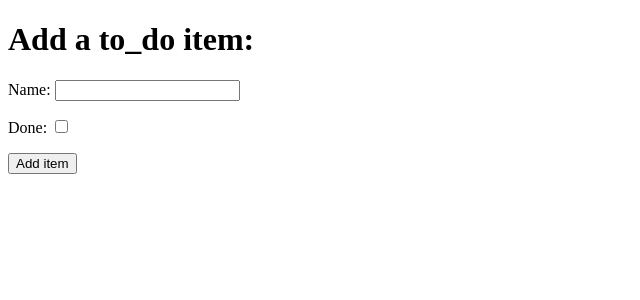
After one commit to thomasstrassmann/hello-django, a Django app: page /add in a window 1280 px wide. The commit adds this page. Shown: the top 300 px of the page, without its empty margins (0-640 px from the left). Run offline with Django 3.2, Linux system fonts and the light colour scheme.

Commit message:
enable create functionality

```diff
--- a/django_todo/urls.py
+++ b/django_todo/urls.py
@@ -15,9 +15,10 @@ Including another URLconf
 """
 from django.contrib import admin
 from django.urls import path
-from todo.views import get_todo_list
+from todo.views import get_todo_list, add_item
 
 urlpatterns = [
     path('admin/', admin.site.urls),
-    path('', get_todo_list, name='get_todo_list')
+    path('', get_todo_list, name='get_todo_list'),
+    path('add', add_item, name='add')
 ]
--- /dev/null
+++ b/todo/templates/todo/add_item.html
@@ -0,0 +1,34 @@
+<!DOCTYPE html>
+<html lang="en">
+<head>
+    <meta charset="UTF-8">
+    <meta http-equiv="X-UA-Compatible" content="IE=edge">
+    <meta name="viewport" content="width=device-width, initial-scale=1.0">
+    <title>Document</title>
+</head>
+<body>
+    <h1>Add a to_do item:</to-t></h1>
+
+    <form action="add" method="POST">
+        {% csrf_token %}
+        <div>
+            <p>
+                <label for="id_name">Name:</label>
+                <input type="text" id="id_name" name="item_name">
+            </p>
+        </div>
+        <div>
+            <p>
+                <label for="id_done">Done:</label>
+                <input type="checkbox" id="id_done" name="done">
+            </p>
+        </div>
+        <div>
+            <p>
+                <button type="submit">Add item</button>
+            </p>
+        </div>
+    </form>
+
+</body>
+</html>
--- a/todo/templates/todo/todo_list.html
+++ b/todo/templates/todo/todo_list.html
@@ -22,5 +22,6 @@
         <tr><td>You have no database entries!</td></tr>
         {% endfor %}
     </table>
+    <a href="/add">Add an item</a>
 </body>
 </html>
--- a/todo/views.py
+++ b/todo/views.py
@@ -1,4 +1,4 @@
-from django.shortcuts import render
+from django.shortcuts import render, redirect
 from .models import Item
 
 
@@ -9,3 +9,13 @@ def get_todo_list(request):
         'items': items
     }
     return render(request, 'todo/todo_list.html', context)
+
+
+def add_item(request):
+    if request.method == "POST":
+        name = request.POST.get('item_name')
+        done = 'done' in request.POST
+        Item.objects.create(name=name, done=done)
+
+        return redirect('get_todo_list')
+    return render(request, 'todo/add_item.html')
```
Also changed, not shown: db.sqlite3.
